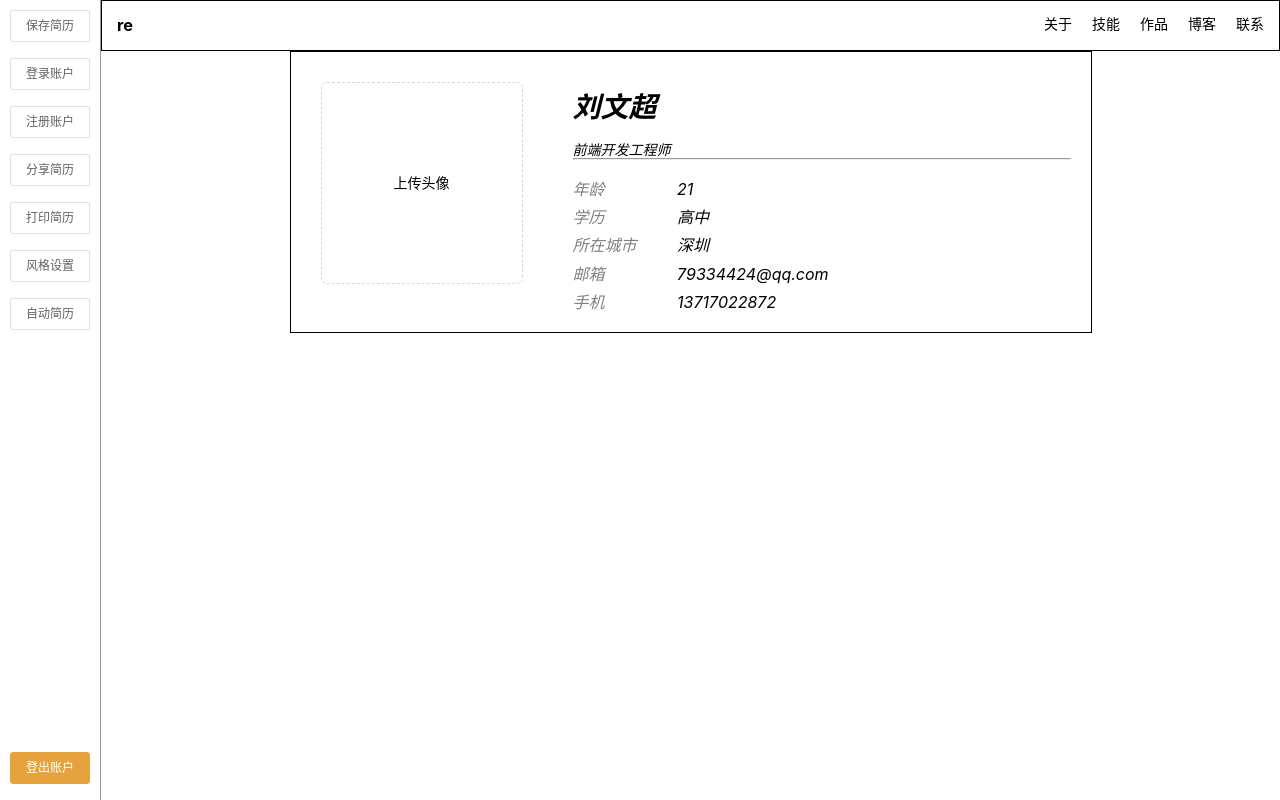
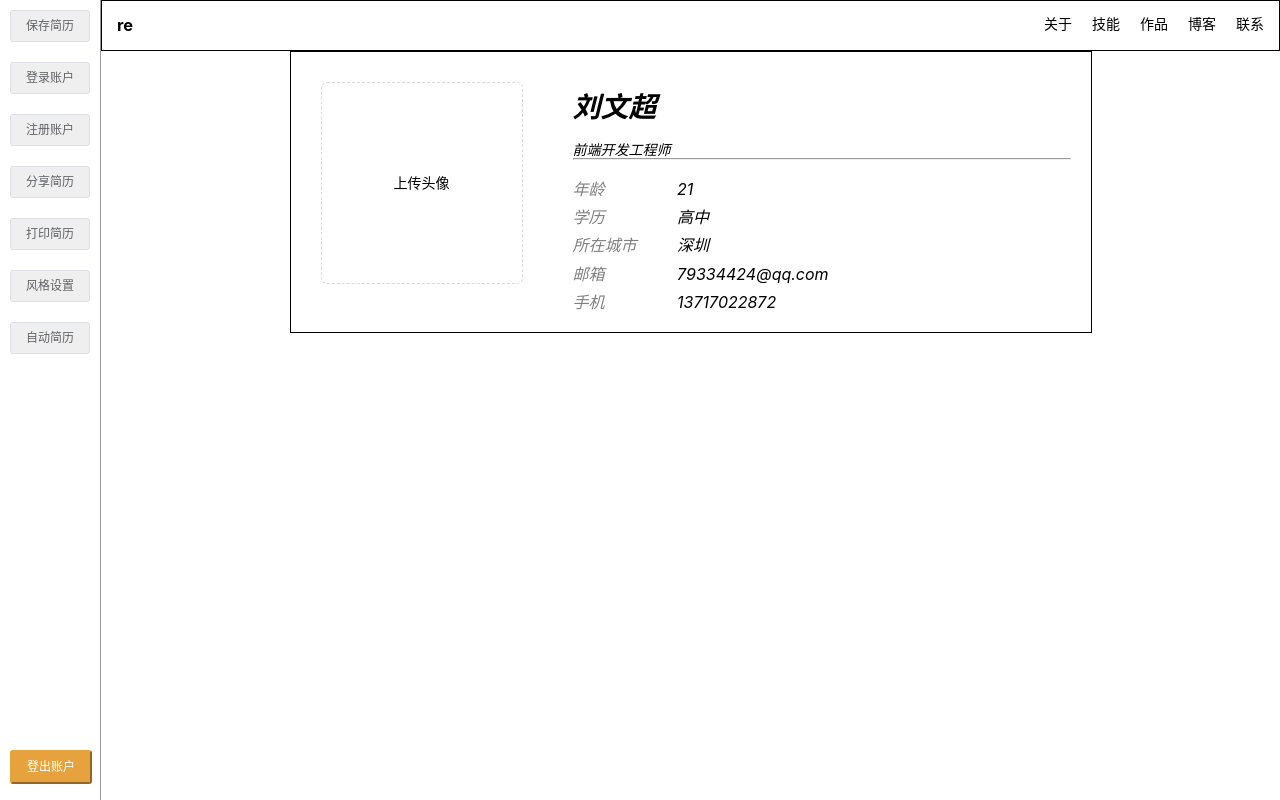
Before and after one commit to fallen158/vue-resume, a Vue app: page / in a window 1280 px wide. Built offline with nearby package versions, Linux system fonts and the light colour scheme.

Commit message:
更改侧边栏

```diff
--- a/package.json
+++ b/package.json
@@ -14,7 +14,8 @@
     "node-sass": "^4.9.2",
     "normalize.css": "^8.0.0",
     "sass-loader": "^7.0.3",
-    "vue": "^2.5.2"
+    "vue": "^2.5.2",
+    "vue-router": "^3.0.1"
   },
   "devDependencies": {
     "autoprefixer": "^7.1.2",
--- a/src/App.vue
+++ b/src/App.vue
@@ -2,6 +2,7 @@
   <div id="app">
     <Silebar/>
     <Resume/>
+    <router-view></router-view>
   </div>
 </template>
 
--- a/src/components/Silebar.vue
+++ b/src/components/Silebar.vue
@@ -1,16 +1,16 @@
 <template>
     <aside class="silebar">
         <div class="uper">
-            <el-button size="small" class="save">保存简历</el-button>
-            <el-button size="small">登录账户</el-button>
-            <el-button size="small">注册账户</el-button>
-            <el-button size="small">分享简历</el-button>
-            <el-button size="small">打印简历</el-button>
-            <el-button size="small">风格设置</el-button>
-            <el-button size="small">自动简历</el-button>
+            <button>保存简历</button>
+            <router-link to="/login"><button>登录账户</button></router-link>
+            <router-link to="/singUp"><button>注册账户</button></router-link>
+            <button>分享简历</button>
+            <button>打印简历</button>
+            <button>风格设置</button>
+            <button>自动简历</button>
         </div>
         <div class="down">
-            <el-button type="warning" size="small" class="save">登出账户</el-button>
+            <button class="warning"> 登出账户</button>
         </div>
     </aside>
 </template>
@@ -25,24 +25,39 @@ export default {
 
 <style lang="scss" scoped>
 .silebar {
- border-right:1px solid  #999;
+  border-right: 1px solid #999;
   width: 100px;
+  min-width: 100px;
   display: flex;
   flex-direction: column;
-  .el-button:nth-child(1){
-      margin-top: 10px;
+  .uper {
+    button {
+      padding: 9px 15px;
+      border-radius: 3px;
+      font-size: 12px;
+      font-weight: 500;
+      line-height: 1;
+      border: 1px solid #dcdfe6;
+      color: #606266;
+      text-align: center;
+      margin: 10px 10px ;
+    }
   }
-  .el-button{
-     margin-top: 16px;
-  }
-  .save{
-      margin-left: 10px;
-  }
-  .down{
-    flex:1;
+  .down {
+    flex: 1;
     display: flex;
     align-items: flex-end;
     margin-bottom: 16px;
+    .warning {
+      color: #fff;
+      background-color: #e6a23c;
+      border-color: #e6a23c;
+      line-height: 1;
+      border-radius: 3px;
+      font-size: 12px;
+      padding: 9px 15px;
+      margin-left: 10px;
+    }
   }
 }
 </style>
--- a/src/main.js
+++ b/src/main.js
@@ -2,6 +2,7 @@
 // (runtime-only or standalone) has been set in webpack.base.conf with an alias.
 import Vue from 'vue'
 import App from './App'
+import router from './router'
 
 
 import './assets/reset.css'
@@ -18,5 +19,6 @@ Vue.config.productionTip = false
 new Vue({
   el: '#app',
   components: { App },
+  router,
   template: '<App/>'
 })
--- /dev/null
+++ b/src/router/index.js
@@ -0,0 +1,10 @@
+import Vue from 'vue'
+import Router from 'vue-router'
+
+
+Vue.use(Router)
+
+
+export default new Router({
+
+})
```
Also changed, not shown: 1 other file (tests, documents, lock files or other folders).
